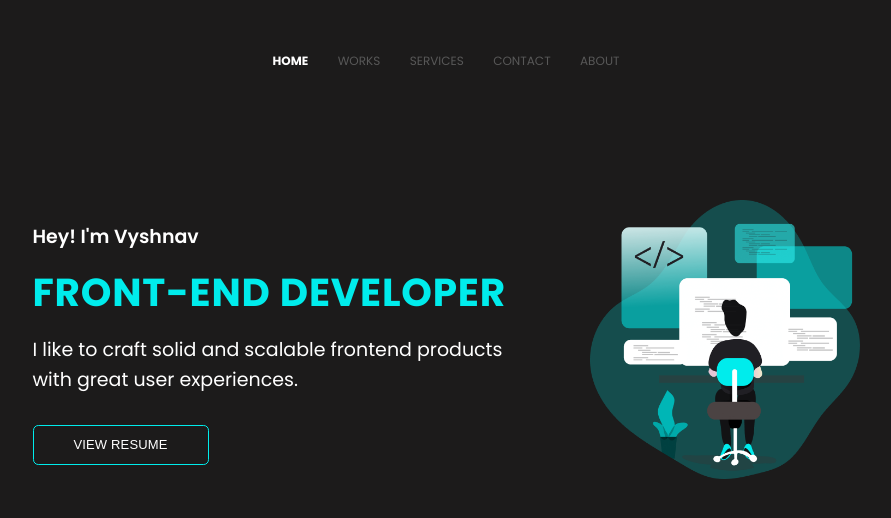
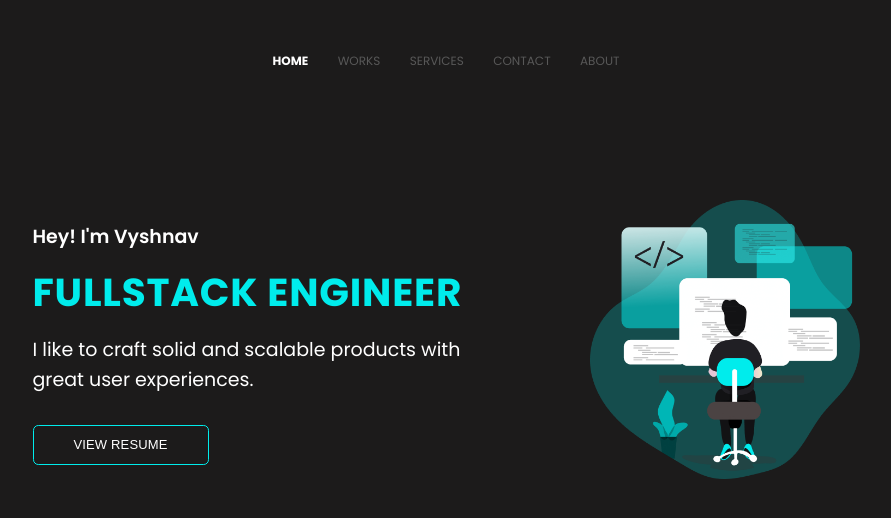
Before and after one commit to Vyshnav-KS/portfolio, a React (Create React App) app: page / in a window 1280 px wide. Shown: the top 518 px of the page, without its empty margins (194-1085 px from the left). Built offline with nearby package versions, Linux system fonts and the light colour scheme.

Commit message:
Update Home.js

```diff
--- a/src/pages/Desktop/Home.js
+++ b/src/pages/Desktop/Home.js
@@ -11,16 +11,16 @@ const Home = () => {
 			<div className={css(classes.container)}>
 				<div className={css(classes.leftContainer)}>
 					<span className={css(classes.name)}>Hey! I'm Vyshnav</span>
-					<span className={css(classes.title)}>FRONT-END DEVELOPER</span>
+					<span className={css(classes.title)}>FULLSTACK ENGINEER</span>
 					<span className={css(classes.description)}>
-						I like to craft solid and scalable frontend products with great user
+						I like to craft solid and scalable products with great user
 						experiences.
 					</span>
 					<button
 						className={css(classes.button)}
 						onClick={() => {
 							window.open(
-								"https://drive.google.com/file/d/1ggjZ6VdILhlW8NuDjErmGNJ8QZyN9-eM/view?usp=sharing",
+								"https://drive.google.com/file/d/1ZIwaqVmPbz8eJod2IDxFwnYIX7FjI7nY/view",
 								"_blank"
 							);
 						}}
```
